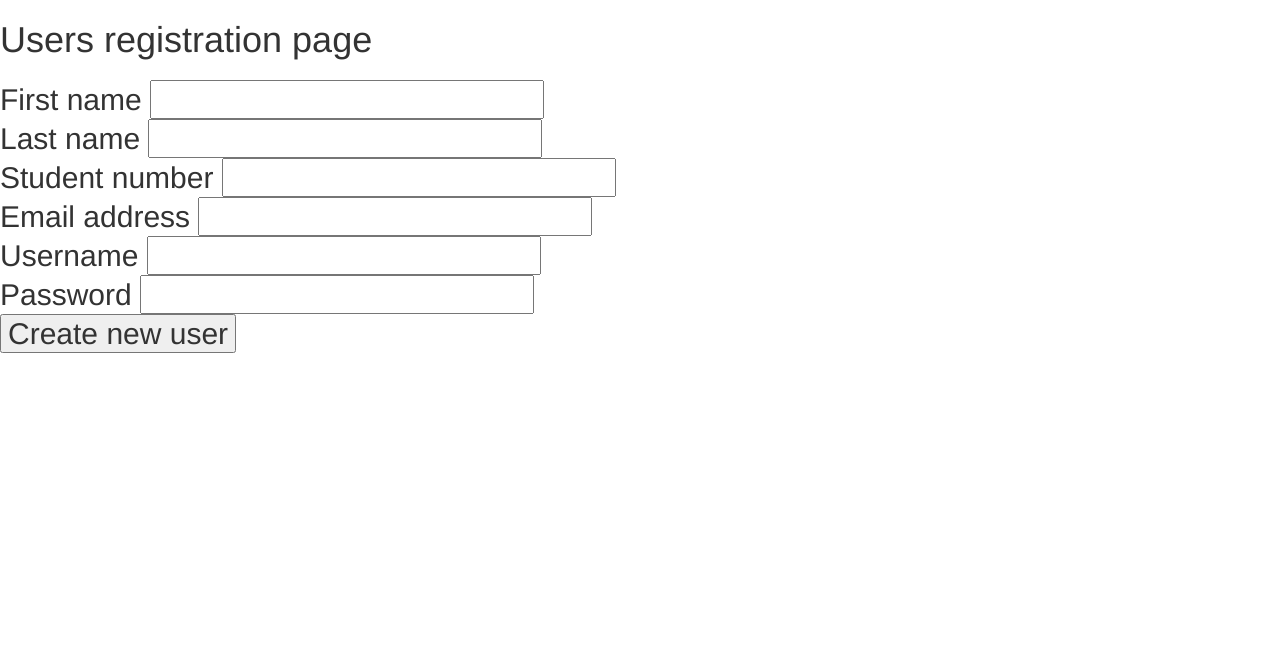
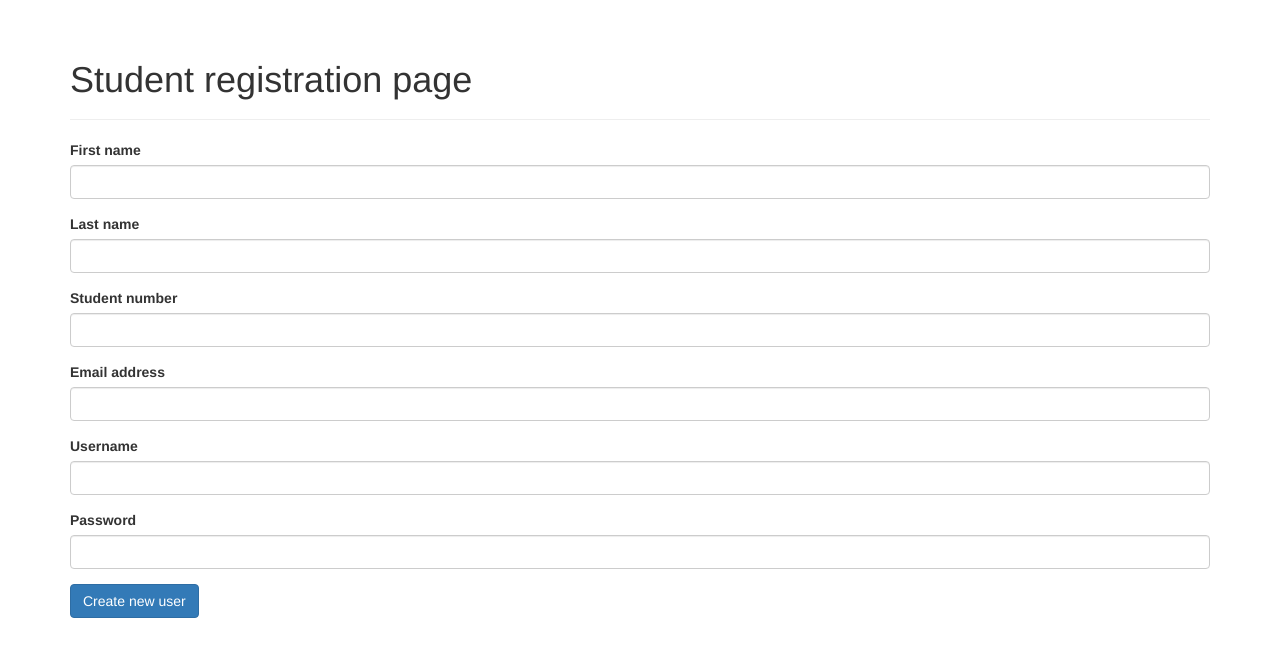
Before and after one commit to coiol1/ebbings, a Django app: page /users/register_student/ in a window 1280 px wide. Shown: the part 52-709 px from the top of the page. Run offline with Django 3.2, Linux system fonts and the light colour scheme; parts of the project's set-up code (start-up, migrations or seed data) failed here and were passed over; some libraries are stand-ins or nearby versions.

Commit message:
fixed some html

```diff
--- a/ebbings/templates/ebbings/base.html
+++ b/ebbings/templates/ebbings/base.html
@@ -52,7 +52,7 @@
             <li class="dropdown">
               <a class="dropdown-toggle" data-toggle="dropdown" role="button" aria-haspopup="true" aria-expanded="false">{% if user.is_authenticated %}Logged in as <strong>{{user.username}}</strong>{% else %}Not logged in{% endif %}<span class="caret"></span></a>
               <ul class="dropdown-menu">
-                <li><a href="{% url 'users:login' %}">Log in new user</a></li>
+                <li><a href="{% url 'users:login' %}">Log in</a></li>
                 <li><a href="{% url 'users:logout' %}">Log out</a></li>
                 <li role="separator" class="divider"></li>
                 <li><a href="{% url 'users:register_teacher' %}">Register new teacher</a></li>
--- a/users/templates/users/register_student.html
+++ b/users/templates/users/register_student.html
@@ -13,7 +13,7 @@ function validateForm() {
                 alert("Username already exists");
             }
             if (jsonresponse.username_exists === false) {
-                document.register_teacher.submit();
+                document.register_student.submit();
             }
         }
     });
@@ -23,24 +23,39 @@ function validateForm() {
 {% endblock %}
 
 {% block content %}
-<h1>Users registration page</h1>
-
-<form action="{% url 'users:register_student_success' %}" name="register_student" onsubmit="return validateForm()" method="POST">
+<div class="container">
+  <div class="page-header">
+    <h1>Student registration page</h1>
+  </div>
+  <form action="{% url 'users:register_student_success' %}" name="register_student" onsubmit="return validateForm()" method="POST">
     {% csrf_token %}
-    <h2>
-        First name
-        <input type='text' name='first_name' required><br>
-        Last name
-        <input type='text' name='last_name' required><br>
-        Student number
-        <input type='text' name='student_id' required><br>
-        Email address
-        <input type='email' name='email' required><br>
-        Username
-        <input type='text' id='username' name='username' required><br>
-        Password
-        <input type='password' name='password' required><br>
-        <input type='submit' name='button' value='Create new user'>
-    </h2>
-</form>
+    <div class="form-group">
+      <label>First name</label>
+      <input type='text' class="form-control" name='first_name' required>
+    </div>
+    <div class="form-group">
+      <label>Last name</label>
+      <input type='text' class="form-control" name='last_name' required>
+    </div>
+    <div class="form-group">
+      <label>Student number</label>
+      <input type='text' class="form-control" name='student_id' required>
+    </div>
+    <div class="form-group">
+      <label>Email address</label>
+      <input type='email' class="form-control" name='email' required>
+    </div>
+    <div class="form-group">
+      <label>Username</label>
+      <input type='text' class="form-control" id='username' name='username' required>
+    </div>
+    <div class="form-group">
+      <label>Password</label>
+      <input type='password' class="form-control" name='password' required>
+    </div>
+    <div class="form-group">
+      <input type='submit' class="btn btn-primary" name='button' value='Create new user'>
+    </div>
+  </form>
+</div>
 {% endblock %}
--- a/users/templates/users/register_student_success.html
+++ b/users/templates/users/register_student_success.html
@@ -1,5 +1,9 @@
 {% extends 'ebbings/base.html' %}
 
 {% block content %}
-<h1>Student {{new_user.username}} registered.</h1>
+<div class="container">
+  <div class="page-header">
+    <h1>Student {{new_user.username}} registered.</h1>
+  </div>
+</div>
 {% endblock %}
--- a/users/templates/users/register_teacher_success.html
+++ b/users/templates/users/register_teacher_success.html
@@ -1,5 +1,9 @@
 {% extends 'ebbings/base.html' %}
 
 {% block content %}
-<h1>Teacher {{new_user.username}} registered.</h1>
+<div class="container">
+  <div class="page-header">
+    <h1>Teacher {{new_user.username}} registered.</h1>
+  </div>
+</div>
 {% endblock %}
```
Also changed, not shown: users/templates/users/register_teacher.html (+34 -19 lines), teacher/templates/teacher/classes_one.html (indentation only).
